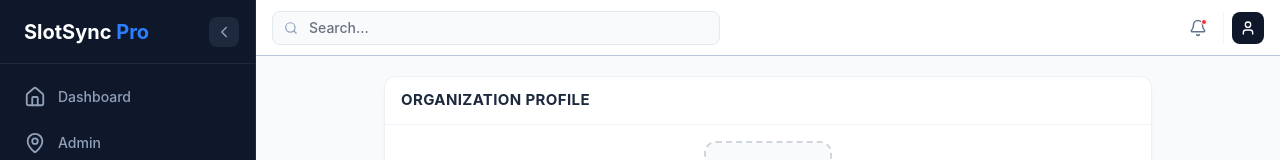
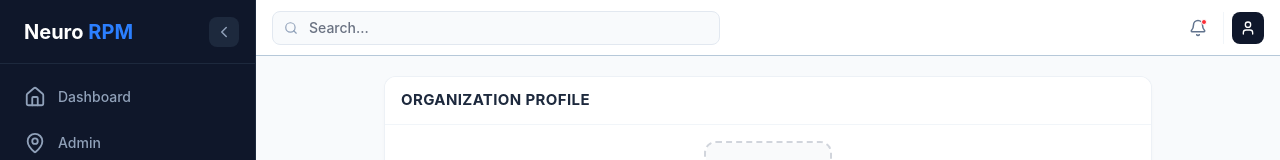
Before and after one commit to ahmed-gillani/neuro-rmp, a React (Vite) app: page /settings in a window 1280 px wide. Shown: the top 160 px of the page. Built offline with nearby package versions, Linux system fonts and the light colour scheme.

Commit message:
change sidebar heading

```diff
--- a/src/components/layout/Sidebar.tsx
+++ b/src/components/layout/Sidebar.tsx
@@ -27,7 +27,7 @@ export default function Sidebar({ isMobileOpen, setIsMobileOpen, isCollapsed, se
 
         {/* Logo Section */}
         <div className="h-16 flex items-center justify-between px-4 border-b border-slate-800">
-          {!isCollapsed && <span className="text-xl font-bold text-white px-2">SlotSync <span className="text-blue-500">Pro</span></span>}
+          {!isCollapsed && <span className="text-xl font-bold text-white px-2">Neuro  <span className="text-blue-500">RPM</span></span>}
           <button
             onClick={() => setIsCollapsed(!isCollapsed)}
             className="hidden lg:flex p-1.5 rounded-lg bg-slate-800 text-slate-400 hover:text-white transition-colors"
```
